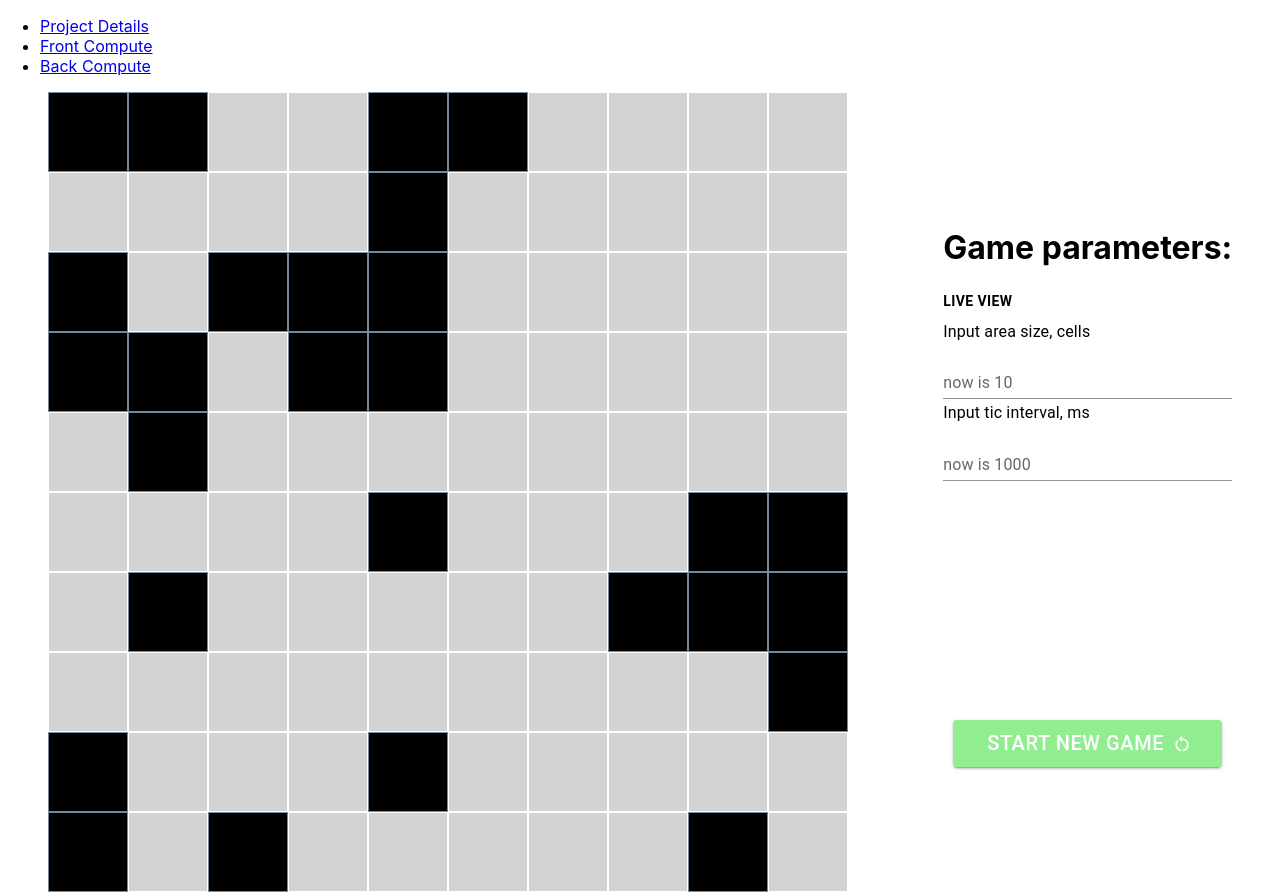
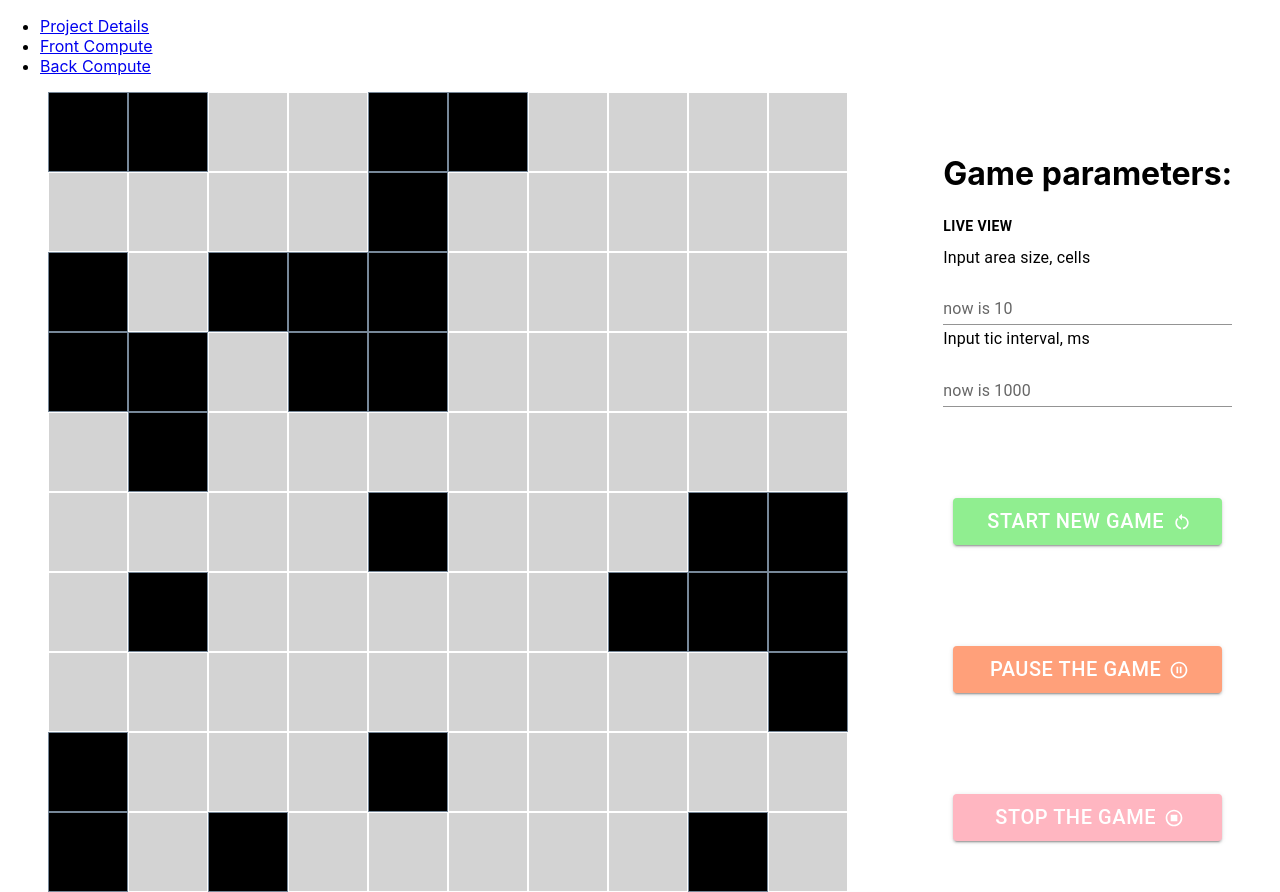
Before and after one commit to 0586534332georgy/ui-life-game, a React (Create React App) app: page /front-compute in a window 1280 px wide. Both pictures are taken after a click on the button "START NEW GAME". Built offline with nearby package versions, Linux system fonts and the light colour scheme.

Commit message:
realized pause-continue logic

```diff
--- a/src/components/InputParameters.tsx
+++ b/src/components/InputParameters.tsx
@@ -7,9 +7,14 @@ type Params = {
     setAreaSize: (s: number) => void;
     setTicInterval: (t: number) => void;
     handleStartGame: () => void;
+    tmpTic: number | undefined;
+    setTmpTic: (n: number) => void;
+    setFlPause: (b: boolean) => void;
 }
 
-export const InputParameters: React.FC<Params> = ({ areaSize, ticInterval, setAreaSize, setTicInterval, handleStartGame }) => {
+export const InputParameters: React.FC<Params> = ({ areaSize, ticInterval, setAreaSize, setTicInterval, handleStartGame, tmpTic, setTmpTic, setFlPause }) => {
+    const mYard: number = 1_000_000_000;
+    const onPause: string = 'now on pause';
     const [tmpAreaSize, setTmpAreaSize] = useState<string>('');
     const [tmpTicInterval, setTmpTicInterval] = useState<string>('');
 
@@ -18,14 +23,19 @@ export const InputParameters: React.FC<Params> = ({ areaSize, ticInterval, setAr
             setAreaSize(Number(tmpAreaSize));
             handleStartGame();
         }
-        if (tmpTicInterval) setTicInterval(Number(tmpTicInterval));
+        if (tmpTicInterval) {
+            const num: number = Number(tmpTicInterval);
+            setTicInterval(num);
+            setTmpTic(num);
+            setFlPause(false);
+        }
         setTmpAreaSize('');
         setTmpTicInterval('');
     }
 
     const buttonText = tmpAreaSize ? 'Set parameters and start new Game' : 'Set new tic for current Game';
     const areaLabel = `now is ${areaSize}`;
-    const ticLabel = `now is ${ticInterval}`;
+    const ticLabel = ticInterval == mYard ? onPause : `now is ${ticInterval}`;
 
     return (
         <div style={{ display: 'flex', flexDirection: 'column' }}>
@@ -44,12 +54,12 @@ export const InputParameters: React.FC<Params> = ({ areaSize, ticInterval, setAr
 
             <Typography variant="subtitle1" gutterBottom>Input tic interval, ms</Typography>
             <TextField id="standard-basic" label={ticLabel} variant="standard"
-                placeholder={ticInterval.toString()}
+                placeholder={ticInterval == mYard ? tmpTic!.toString() : ticInterval.toString()}
                 value={tmpTicInterval}
                 onChange={e => {
                     if (!isNaN(Number(e.target.value))) {
                         const value = e.target.value.replace("-", "");
-                        setTmpTicInterval(value)
+                        setTmpTicInterval(value);
                     }
                 }} />
 
--- a/src/pages/FrontCompute.tsx
+++ b/src/pages/FrontCompute.tsx
@@ -4,11 +4,18 @@ import { useState } from "react";
 import config from '../config/default-config.json'
 import { Button } from "@mui/material";
 import RestartAltIcon from '@mui/icons-material/RestartAlt';
+import NotStartedOutlinedIcon from '@mui/icons-material/NotStartedOutlined';
+import StopCircleOutlinedIcon from '@mui/icons-material/StopCircleOutlined';
+import PauseCircleOutlinedIcon from '@mui/icons-material/PauseCircleOutlined';
+
 
 export const FrontCompute: React.FC = () => {
     const [areaSize, setAreaSize] = useState<number>(config["game-area-size"]);
     const [gameTicInterval, setGameTicInterval] = useState<number>(config["game-tic-interval"]);
+    const [tpmTic, setTmpTic] = useState<number>();
     const [startGame, setStartGame] = useState<boolean>(false);
+    const [flStop, setFlStop] = useState<boolean>(false);
+    const [flPause, setFlPause] = useState<boolean>(false);
 
     function handleStartGame() {
         setStartGame(false);
@@ -25,14 +32,59 @@ export const FrontCompute: React.FC = () => {
 
             <div style={{ display: 'flex', flexDirection: 'column', justifyContent: 'space-around' }}>
                 <InputParameters areaSize={areaSize} ticInterval={gameTicInterval}
-                    setAreaSize={setAreaSize} setTicInterval={setGameTicInterval} handleStartGame={handleStartGame} />
+                    setAreaSize={setAreaSize} setTicInterval={setGameTicInterval} handleStartGame={handleStartGame}
+                    tmpTic={tpmTic} setTmpTic={setTmpTic} setFlPause={setFlPause}/>
 
                 <Button variant="contained"
                     style={{ fontSize: '20px', backgroundColor: 'lightgreen', margin: "10px" }}
-                    onClick={() => handleStartGame()}
+                    onClick={() => {
+                        if (tpmTic) {
+                            setGameTicInterval(tpmTic);
+                        }
+                        handleStartGame();
+                    }}
                     endIcon={<RestartAltIcon />}>
                     Start new Game
                 </Button>
+
+                {startGame && !flPause && <Button variant="contained"
+                    style={{ fontSize: '20px', backgroundColor: 'lightsalmon', margin: "10px" }}
+                    onClick={() => {
+                        setTmpTic(gameTicInterval);
+                        setGameTicInterval(1_000_000_000);
+                        setFlPause(true);
+                    }}
+                    endIcon={<PauseCircleOutlinedIcon />}>
+                    Pause the Game
+                </Button>
+                }
+
+                {flPause && <Button variant="contained"
+                    style={{ fontSize: '20px', backgroundColor: 'olivedrab', margin: "10px" }}
+                    onClick={() => {
+                        setGameTicInterval(tpmTic!);
+                        setFlPause(false);
+                    }}
+                    endIcon={<NotStartedOutlinedIcon />}>
+                    Continue the Game
+                </Button>
+                }
+
+                {startGame && <Button variant="contained"
+                    style={{ fontSize: '20px', backgroundColor: 'lightpink', margin: "10px" }}
+                    onClick={() => {
+                        if (tpmTic) {
+                            setGameTicInterval(tpmTic);
+                        }
+                        setFlPause(false);
+                        setStartGame(false);
+                        }
+                    }
+                    endIcon={<StopCircleOutlinedIcon />}>
+                    Stop the Game
+                </Button>
+                }
+
 
             </div>
         </div>
```
